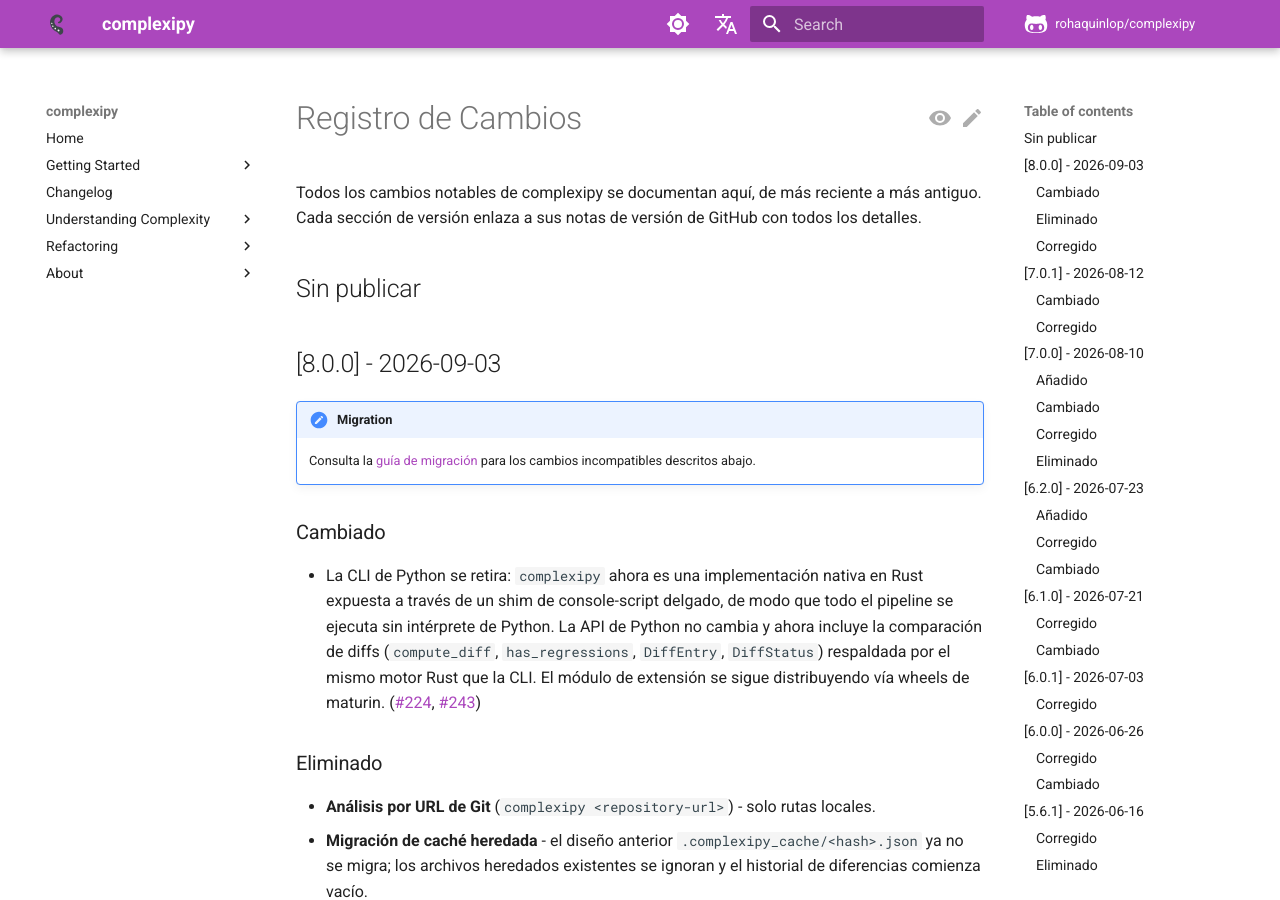
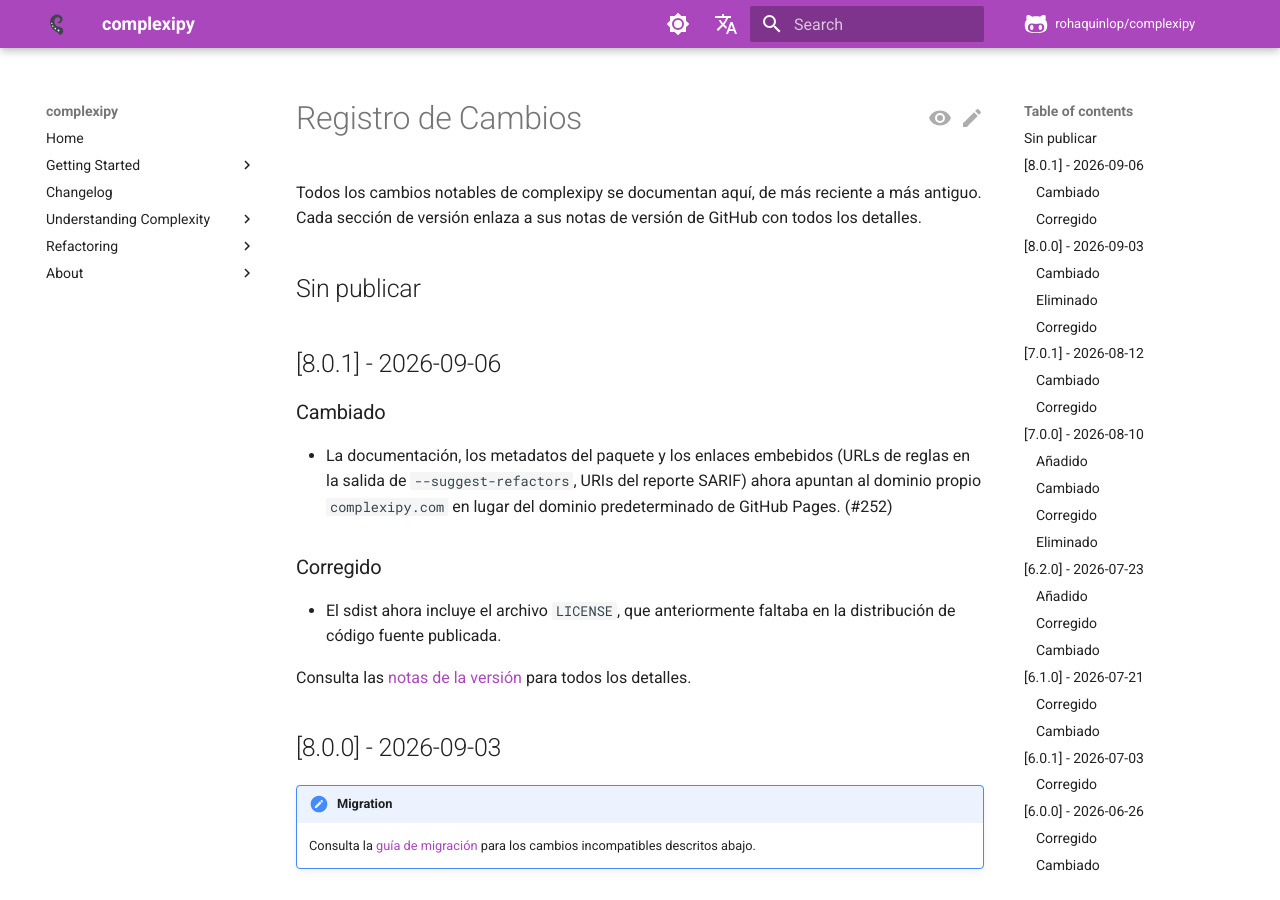
Before and after one commit to rohaquinlop/complexipy, an MkDocs documentation site: the page built from docs/es/changelog.md, in a window 1280 px wide and 900 px high. Built offline with MkDocs 1.6.1 and Material for MkDocs 9.7.7, drawn with Linux system fonts in a browser that asks for light colours; comment, search, counter and statistics services are not loaded.

Commit message:
chore(release): bump version to 8.0.1

```diff
--- a/Cargo.toml
+++ b/Cargo.toml
@@ -3,7 +3,7 @@
 resolver = "2"
 
 [workspace.package]
-version = "8.0.0"
+version = "8.0.1"
 edition = "2024"
 authors = ["Robin Quintero <rohaquinlop301@gmail.com>"]
 license = "MIT"
--- a/docs/es/changelog.md
+++ b/docs/es/changelog.md
@@ -5,6 +5,23 @@
 GitHub con todos los detalles.
 
 ## Sin publicar
+
+## [8.0.1] - 2026-09-06
+
+### Cambiado
+
+- La documentación, los metadatos del paquete y los enlaces embebidos (URLs
+  de reglas en la salida de `--suggest-refactors`, URIs del reporte SARIF)
+  ahora apuntan al dominio propio `complexipy.com` en lugar del dominio
+  predeterminado de GitHub Pages. (#252)
+
+### Corregido
+
+- El sdist ahora incluye el archivo `LICENSE`, que anteriormente faltaba en
+  la distribución de código fuente publicada.
+
+Consulta las [notas de la versión](https://github.com/rohaquinlop/complexipy/releases/tag/8.0.1)
+para todos los detalles.
 
 ## [8.0.0] - 2026-09-03
 
```
Also changed, not shown: CHANGELOG.md (+17 -0 lines), 1 other file.
